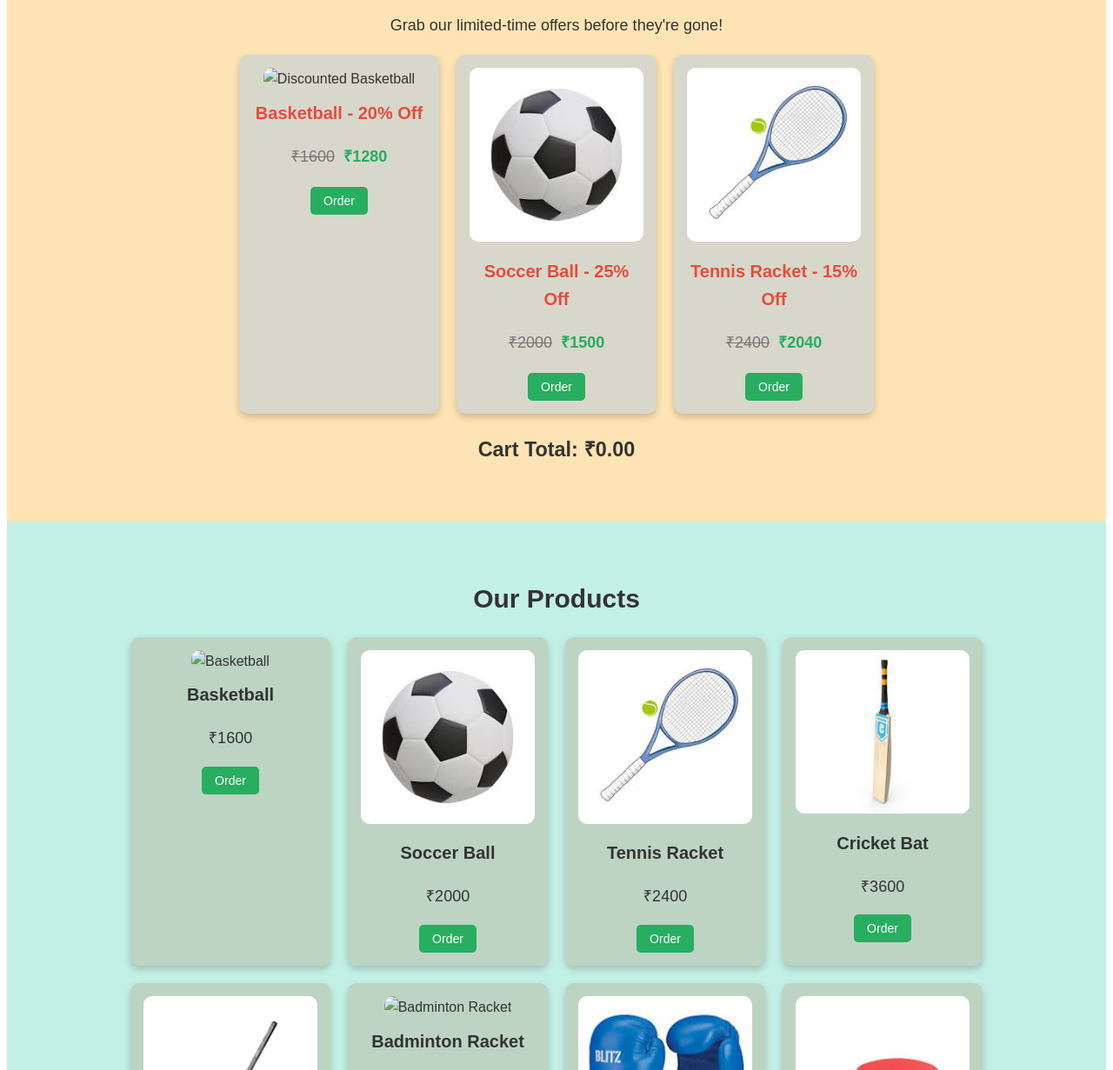
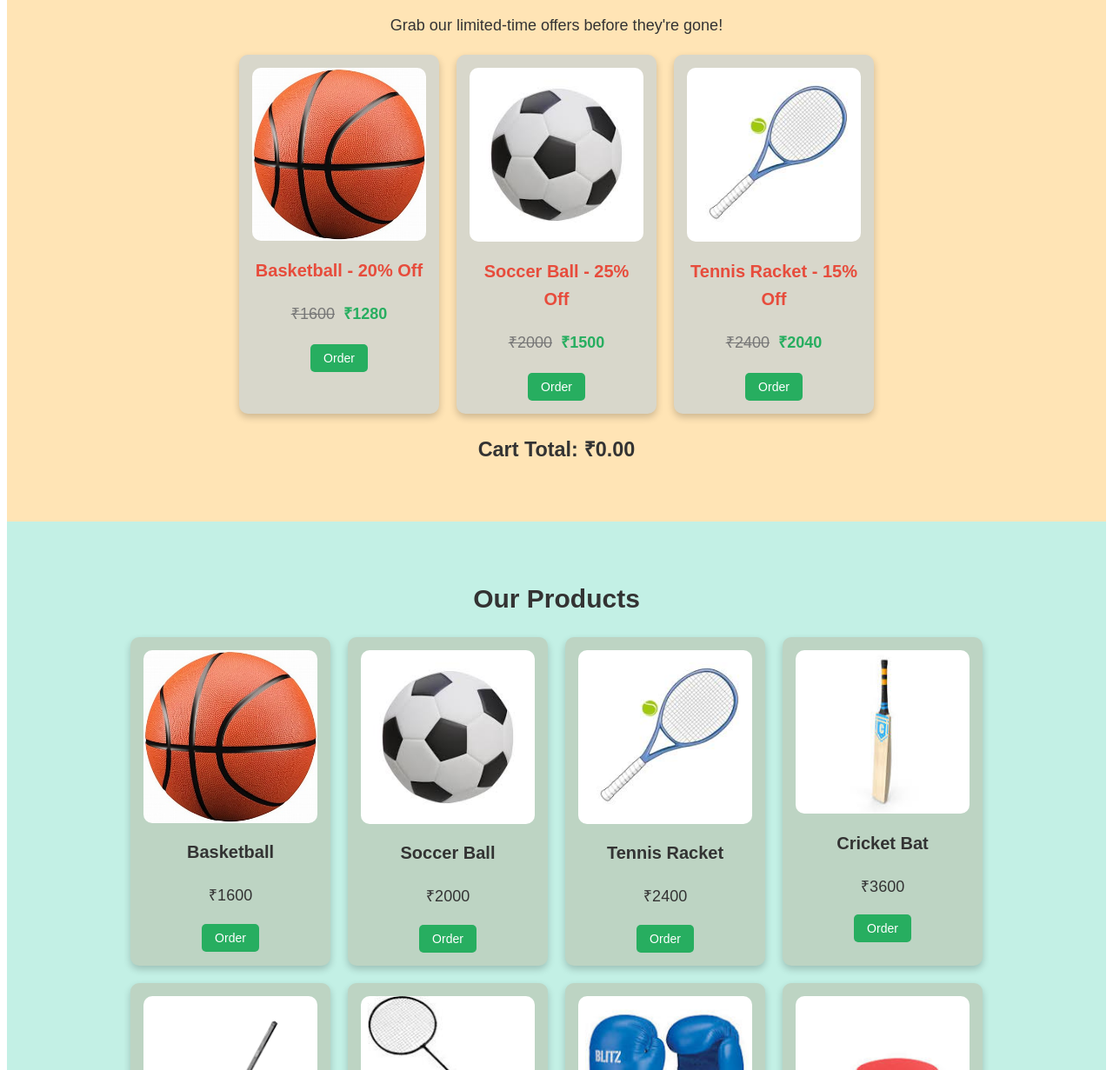
Before and after one commit to tanisha-shukla/Sports_Zone, a plain HTML site: page index.html in a window 1280 px wide. Shown: the part 643-1874 px from the top of the page at 87% size. Drawn offline with Linux system fonts and the light colour scheme.

Commit message:
Update index.html

```diff
--- a/index.html
+++ b/index.html
@@ -35,7 +35,7 @@
         <p>Grab our limited-time offers before they're gone!</p>
         <div class="deal-list">
             <div class="deal-card">
-                <img src="basket.jfif" alt="Discounted Basketball">
+                <img src="basket - Copy.jfif" alt="Discounted Basketball">
                 <h3>Basketball - 20% Off</h3>
                 <p><span class="old-price">₹1600</span> <span class="new-price">₹1280</span></p>
                 <button onclick="addToCart(1280)">Order</button>
@@ -63,7 +63,7 @@
         <h2>Our Products</h2>
         <div class="product-list">
             <div class="product-card">
-                <img src="basket.jfif" alt="Basketball">
+                <img src="basket - Copy.jfif" alt="Basketball">
                 <h3>Basketball</h3>
                 <p>₹1600</p>
                 <button onclick="addToCart(1600)">Order</button>
@@ -93,7 +93,7 @@
                 <button onclick="addToCart(2800)">Order</button>
             </div>
             <div class="product-card">
-                <img src="badminton racket.jfif" alt="Badminton Racket">
+                <img src="badminton racket - Copy.jfif" alt="Badminton Racket">
                 <h3>Badminton Racket</h3>
                 <p>₹1760</p>
                 <button onclick="addToCart(1760)">Order</button>
```
